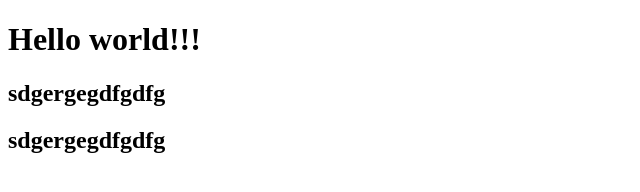
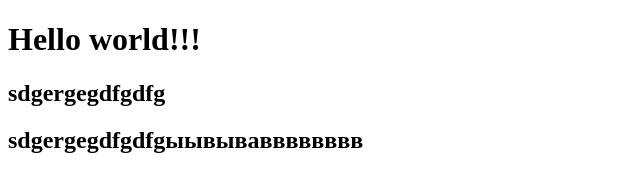
Before and after one commit to JackTrain/test-repo, a plain HTML site: page index.html in a window 1280 px wide. Shown: the whole page, without its empty margins (0-640 px from the left). Drawn offline with Linux system fonts and the light colour scheme.

Commit message:
Add files via upload

```diff
--- a/index.html
+++ b/index.html
@@ -8,6 +8,6 @@
 <body>
     <h1>Hello world!!!</h1>
     <h2>sdgergegdfgdfg</h2>
-    <h2>sdgergegdfgdfg</h2>
+    <h2>sdgergegdfgdfgыывывавввввввв</h2>
 </body>
 </html>
```
